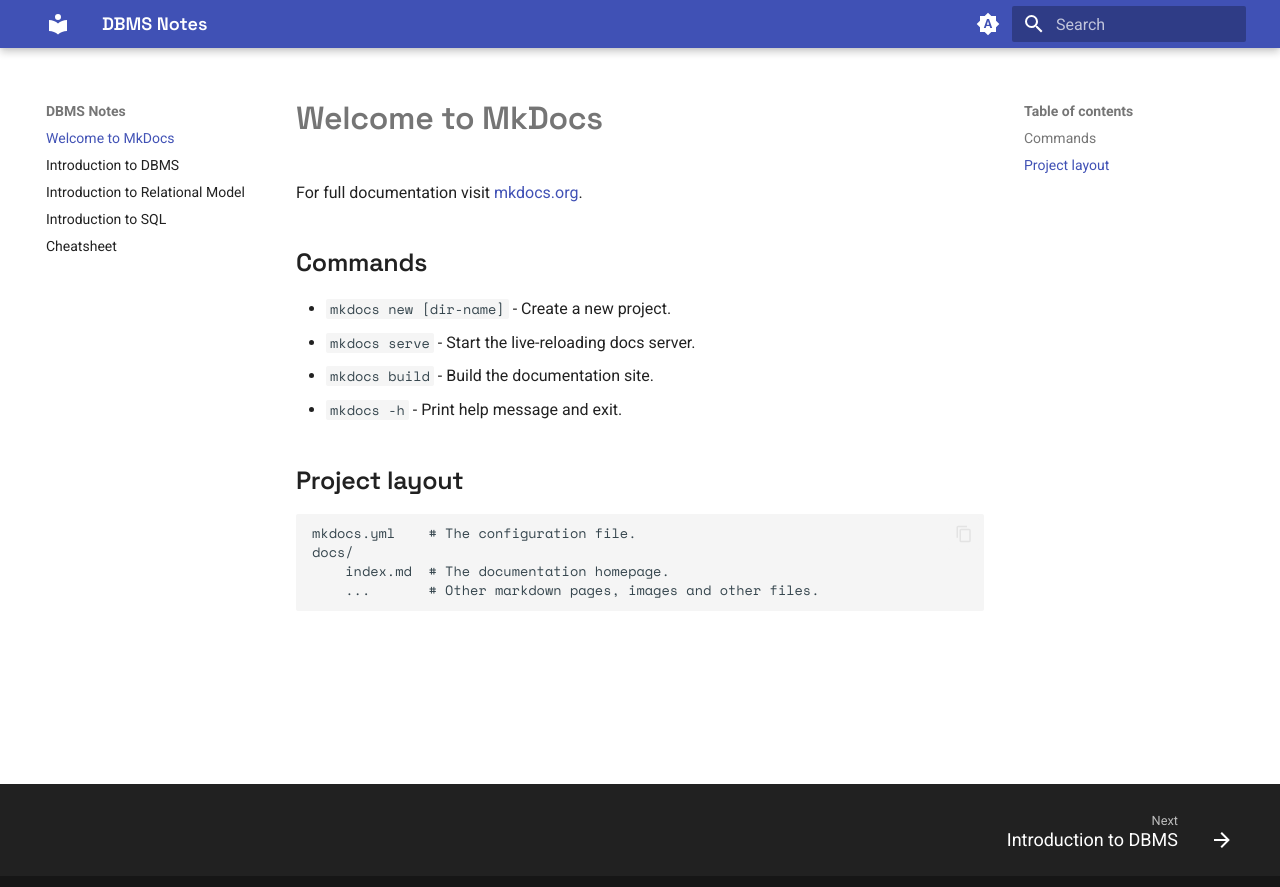
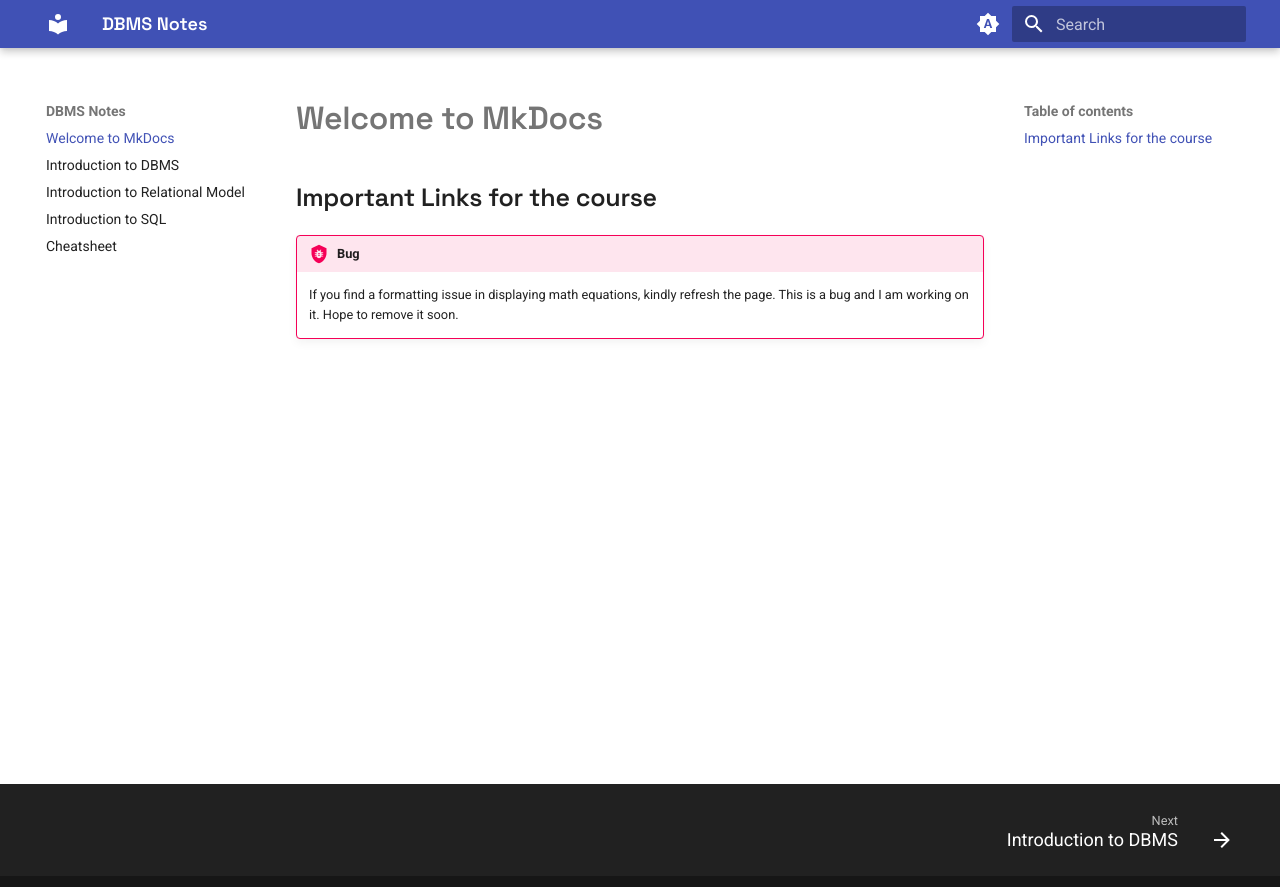
Before and after one commit to harshshah-codes/DBMS-Notes, an MkDocs documentation site: the page built from docs/index.md, in a window 1280 px wide. Shown: the top 887 px of the page. Built offline with MkDocs 1.6.1 and Material for MkDocs 9.7.7, drawn with Linux system fonts in a browser that asks for light colours.

Commit message:
Inform users about math bug

```diff
--- a/docs/index.md
+++ b/docs/index.md
@@ -1,17 +1,8 @@
 # Welcome to MkDocs
 
-For full documentation visit [mkdocs.org](https://www.mkdocs.org).
+## Important Links for the course
 
-## Commands
+!!! bug Note
 
-* `mkdocs new [dir-name]` - Create a new project.
-* `mkdocs serve` - Start the live-reloading docs server.
-* `mkdocs build` - Build the documentation site.
-* `mkdocs -h` - Print help message and exit.
-
-## Project layout
-
-    mkdocs.yml    # The configuration file.
-    docs/
-        index.md  # The documentation homepage.
-        ...       # Other markdown pages, images and other files.
+    If you find a formatting issue in displaying math equations, kindly refresh the page. This is a bug and I am working on it.
+    Hope to remove it soon.
```
